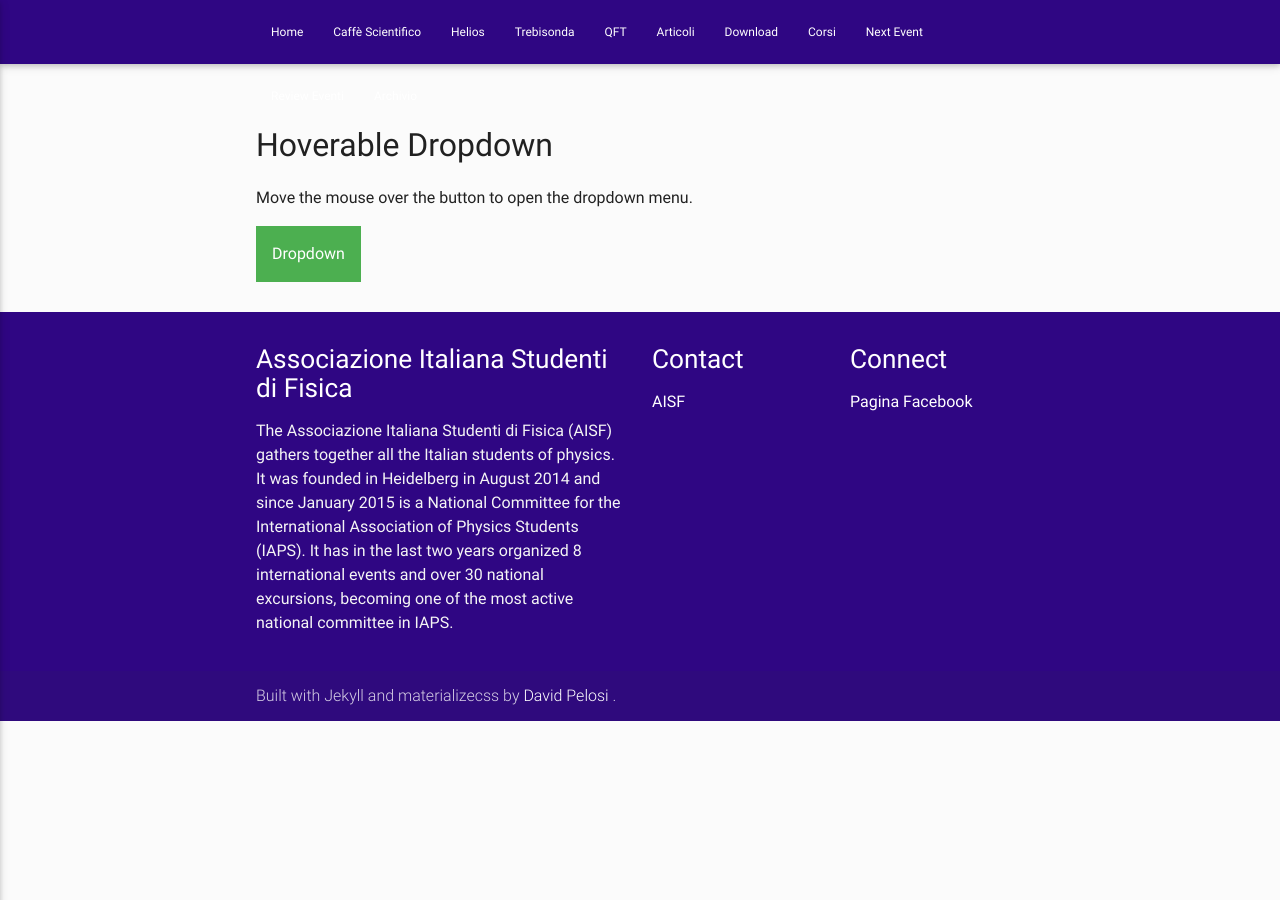
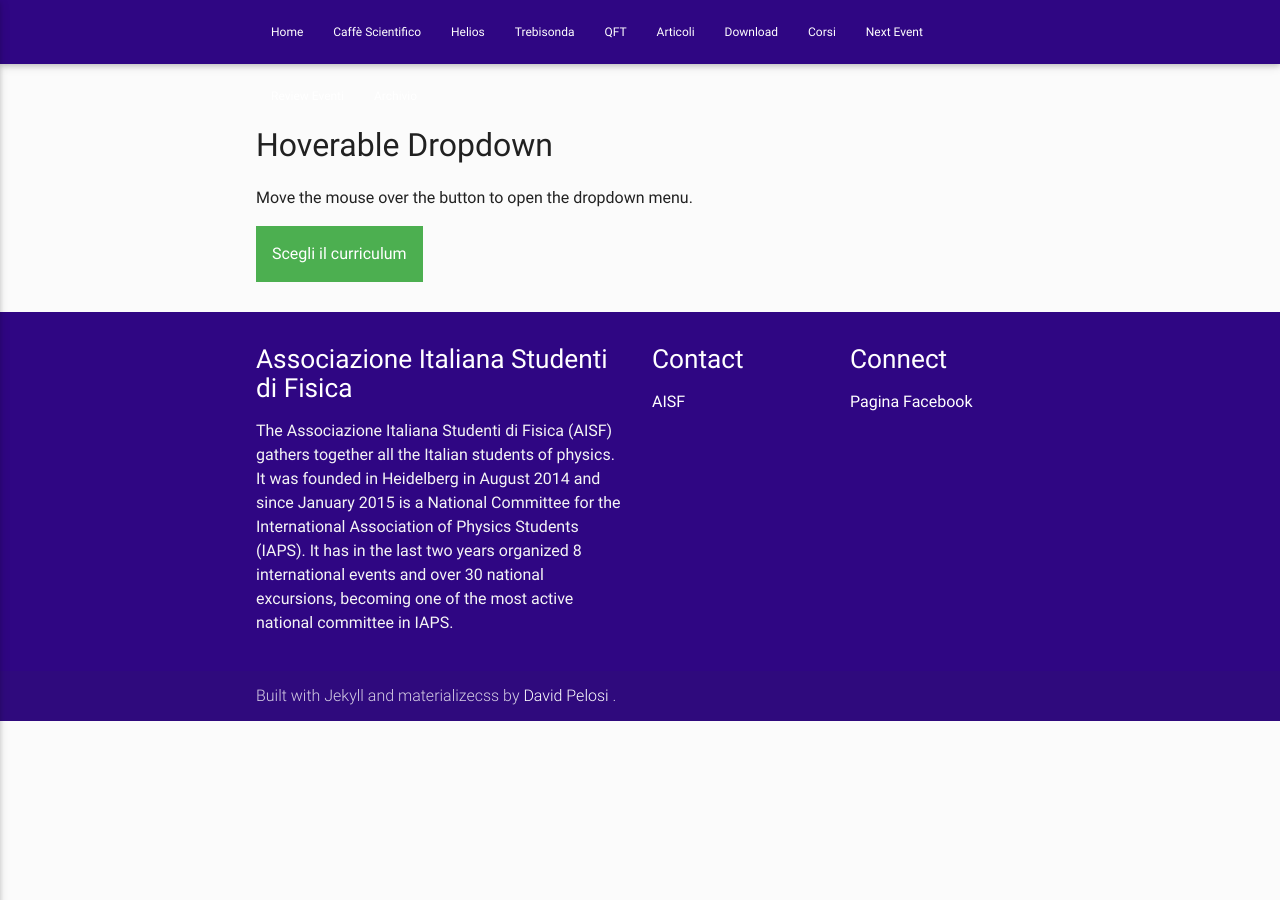
Before and after one commit to ai-sf/aisf_perugia, a Jekyll site: the page built from Tesi.html, in a window 1280 px wide. Built offline with Jekyll 4.4.1, drawn with Linux system fonts in a browser that asks for light colours; nearby versions of some CDN libraries.

Commit message:
Update Tesi.html

```diff
--- a/Tesi.html
+++ b/Tesi.html
@@ -50,11 +50,12 @@
 <p>Move the mouse over the button to open the dropdown menu.</p>
 
 <div class="dropdown">
-  <button class="dropbtn">Dropdown</button>
+  <button class="dropbtn">Scegli il curriculum</button>
   <div class="dropdown-content">
-    <a href="#">Link 1</a>
-    <a href="#">Link 2</a>
-    <a href="#">Link 3</a>
+    <a href="#">Fisica Teorica</a>
+    <a href="#">Fisica delle Particelle</a>
+    <a href="#">Astrofisica</a>
+    <a href="#">Fisica della Materia</a>
   </div>
 </div>
 
```
